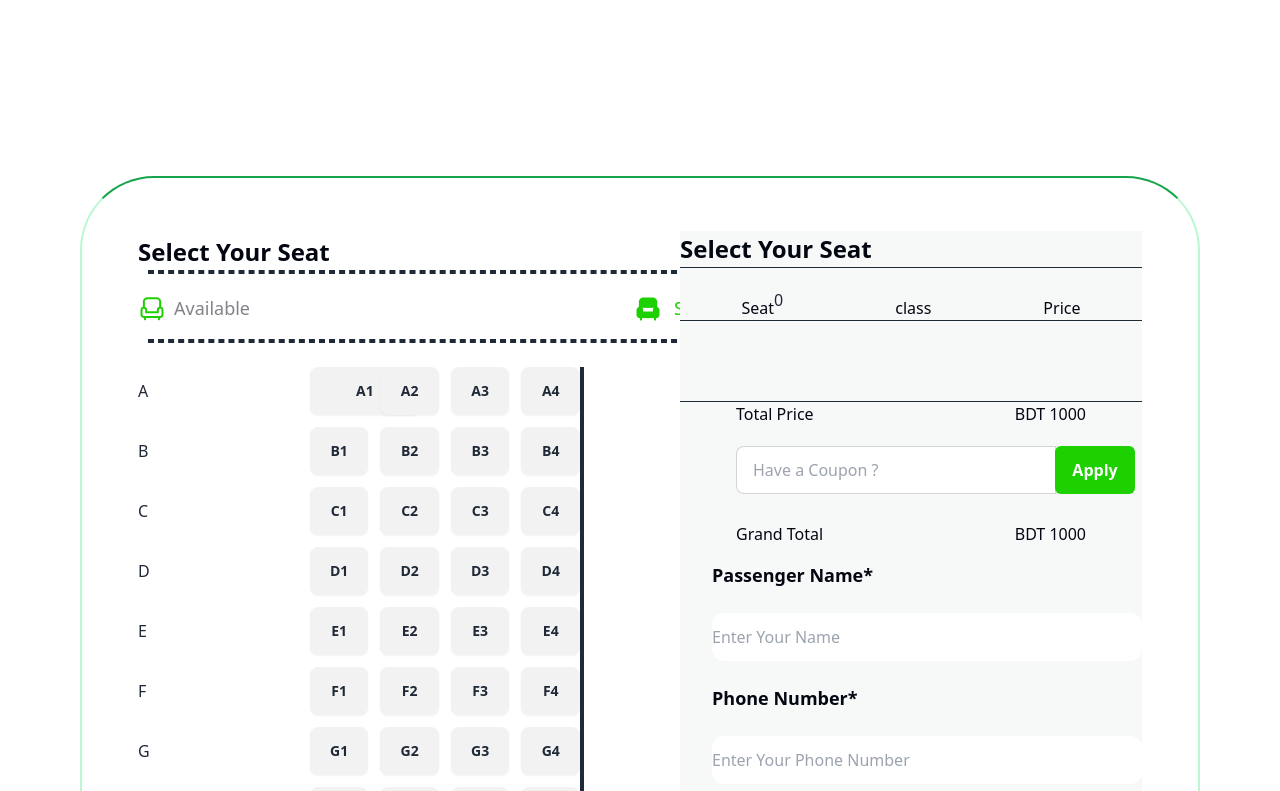
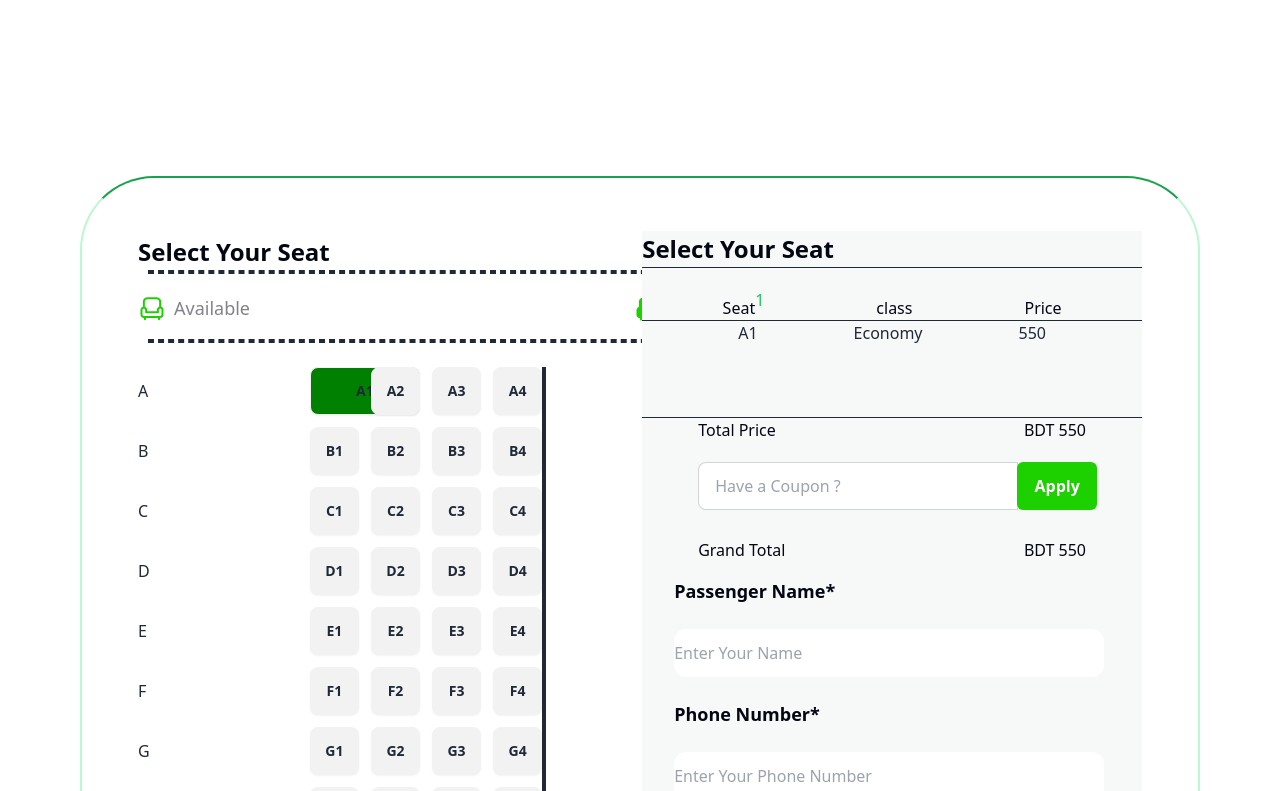
Before and after one commit to NadimSrabon/Assignment-5, a plain HTML site: page index.html in a window 1280 px wide. Both pictures are taken after a click on the button "A1". Shown: the part 2410-3201 px from the top of the page. Drawn offline with nearby package versions, Linux system fonts and the light colour scheme.

Commit message:
half done

```diff
--- a/index.html
+++ b/index.html
@@ -83,7 +83,9 @@
                             you with a reliable, convenient, and enjoyable bus travel experience. So, fasten your
                             seatbelts, sit back, and let take you places!</p>
                         <a href="#tecket-place">
-                                <button class="w-[170px] h-[65px] rounded-xl bg-[#1DD100] text-black text-[20] font-[700]">Buy Tickets</button>
+                            <button
+                                class="w-[170px] h-[65px] rounded-xl bg-[#1DD100] text-black text-[20] font-[700]">Buy
+                                Tickets</button>
                         </a>
                     </div>
                 </div>
@@ -180,13 +182,15 @@
         </section>
 
 
-        <section class="mt-36 mx-20 font-raleway bg-[#F7F8F8] border-2 border-t-green-600 border-r-green-200 border-l-green-200 border-b-green-600 rounded-[74px] ">
+        <section
+            class="mt-36 mx-20 font-raleway bg-[#F7F8F8] border-2 border-t-green-600 border-r-green-200 border-l-green-200 border-b-green-600 rounded-[74px] ">
 
             <div>
                 <div class="pt-14 space-y-6">
 
                     <h2 id="tecket-place" class="text-[#030712] text-[40px] font-[700] text-center">P Paribahan</h2>
-                    <p class="text-[#03071299] text-[18px] font-[400] text-center px-32 pb-8">After completing your booking,
+                    <p class="text-[#03071299] text-[18px] font-[400] text-center px-32 pb-8">After completing your
+                        booking,
                         you'll receive an instant e-ticket with all the details you need for your trip. No need to print
                         anything – just show your e-ticket on your mobile device and board the bus hassle-free.</p>
 
@@ -208,7 +212,8 @@
                             <div
                                 class="h-[56px] w-[180px] rounded-2xl bg-[#1DD1001A] flex justify-center items-center gap-3 mt-9">
                                 <img src="images/seat-green.png" alt="">
-                                <p class="text-[18px] font-[500]"><span>40 </span><span>Seats Left</span></p>
+                                <p class="text-[18px] font-[500]"><span id="seat-left">40 </span><span> Seats
+                                        Left</span></p>
                             </div>
                         </div>
                         <div class="mt-10 h-[280px] w-[800px] bg-[#F7F8F8] ml-5 rounded-3xl px-5">
@@ -261,7 +266,8 @@
             </div>
         </section>
 
-        <section class="mt-44 mx-20 h-[850px] border-2 border-t-green-600 border-b-green-600 border-r-green-200 border-l-green-200  rounded-[74px] p-14">
+        <section
+            class="mt-44 mx-20 h-[850px] border-2 border-t-green-600 border-b-green-600 border-r-green-200 border-l-green-200  rounded-[74px] p-14">
 
             <div>
                 <div>
@@ -300,7 +306,46 @@
 
                         </div>
                         <div class="ml-40 grid grid-cols-4 gap-3 border-r-4">
-                            <button class="btn w-[110px]">A1</button> <button class="btn">A2</button> <button class="btn">A3</button> <button class="btn">A4</button> <button class="btn">B1</button> <button class="btn">B2</button> <button class="btn">B3</button> <button class="btn">B4</button> <button class="btn">C1</button> <button class="btn">C2</button> <button class="btn">C3</button> <button class="btn">C4</button> <button class="btn">D1</button> <button class="btn">D2</button> <button class="btn">D3</button> <button class="btn">D4</button> <button class="btn">E1</button> <button class="btn">E2</button> <button class="btn">E3</button> <button class="btn">E4</button> <button class="btn">F1</button> <button class="btn">F2</button> <button class="btn">F3</button> <button class="btn">F4</button> <button class="btn">G1</button> <button class="btn">G2</button> <button class="btn">G3</button> <button class="btn">G4</button> <button class="btn">H1</button> <button class="btn">H2</button> <button class="btn">H3</button> <button class="btn">H4</button> <button class="btn">I1</button> <button class="btn">I2</button> <button class="btn">I3</button> <button class="btn">I4</button> <button class="btn">J1</button> <button class="btn">J2</button> <button class="btn">J3</button> <button class="btn">J4</button>
+                            <button onclick="changeColor(1)" id="button1" class="btn w-[110px] dus">A1</button> <button
+                                onclick="changeColor(2)" id="button2" class="btn dus">A2</button> <button
+                                onclick="changeColor(3)" id="button3" class="btn dus">A3</button> <button
+                                onclick="changeColor(4)" id="button4" class="btn dus">A4</button> <button
+                                onclick="changeColor(5)" id="button5" class="btn dus">B1</button> <button
+                                onclick="changeColor(6)" id="button6" class="btn dus">B2</button> <button
+                                onclick="changeColor(7)" id="button7" class="btn dus">B3</button> <button
+                                onclick="changeColor(8)" id="button8" class="btn dus">B4</button> <button
+                                onclick="changeColor(9)" id="button9" class="btn dus">C1</button> <button
+                                onclick="changeColor(10)" id="button10" class="btn dus">C2</button> <button
+                                onclick="changeColor(11)" id="button11" class="btn dus">C3</button> <button
+                                onclick="changeColor(12)" id="button12" class="btn dus">C4</button> <button
+                                onclick="changeColor(13)" id="button13" class="btn dus">D1</button> <button
+                                onclick="changeColor(14)" id="button14" class="btn dus">D2</button> <button
+                                onclick="changeColor(15)" id="button15" class="btn dus">D3</button> <button
+                                onclick="changeColor(16)" id="button16" class="btn dus">D4</button> <button
+                                onclick="changeColor(17)" id="button17" class="btn dus">E1</button> <button
+                                onclick="changeColor(18)" id="button18" class="btn dus">E2</button> <button
+                                onclick="changeColor(19)" id="button19" class="btn dus">E3</button> <button
+                                onclick="changeColor(20)" id="button20" class="btn dus">E4</button> <button
+                                onclick="changeColor(21)" id="button21" class="btn dus">F1</button> <button
+                                onclick="changeColor(22)" id="button22" class="btn dus">F2</button> <button
+                                onclick="changeColor(23)" id="button23" class="btn dus">F3</button> <button
+                                onclick="changeColor(24)" id="button24" class="btn dus">F4</button> <button
+                                onclick="changeColor(25)" id="button25" class="btn dus">G1</button> <button
+                                onclick="changeColor(26)" id="button26" class="btn dus">G2</button> <button
+                                onclick="changeColor(27)" id="button27" class="btn dus">G3</button> <button
+                                onclick="changeColor(28)" id="button28" class="btn dus">G4</button> <button
+                                onclick="changeColor(29)" id="button29" class="btn dus">H1</button> <button
+                                onclick="changeColor(30)" id="button30" class="btn dus">H2</button> <button
+                                onclick="changeColor(31)" id="button31" class="btn dus">H3</button> <button
+                                onclick="changeColor(32)" id="button32" class="btn dus">H4</button> <button
+                                onclick="changeColor(33)" id="button33" class="btn dus">I1</button> <button
+                                onclick="changeColor(34)" id="button34" class="btn dus">I2</button> <button
+                                onclick="changeColor(35)" id="button35" class="btn dus">I3</button> <button
+                                onclick="changeColor(36)" id="button36" class="btn dus">I4</button> <button
+                                onclick="changeColor(37)" id="button37" class="btn dus">J1</button> <button
+                                onclick="changeColor(38)" id="button38" class="btn dus">J2</button> <button
+                                onclick="changeColor(39)" id="button39" class="btn dus">J3</button> <button
+                                onclick="changeColor(40)" id="button40" class="btn dus">J4</button>
                         </div>
                     </div>
                 </div>
@@ -311,7 +356,7 @@
                         <div class="flex">
 
                             <p class="text-[#030712] text-[16px] font-[500]">Seat</p>
-                            <h4 class="-translate-y-2"><span>0</span></h4>
+                            <h4 class="-translate-y-2"><span id="seat-increase" class="text-green-500">0</span></h4>
 
                         </div>
 
@@ -319,16 +364,21 @@
 
                             <p class="text-[#030712] text-[16px] font-[500]">class</p>
 
+
                         </div>
 
                         <div>
 
                             <p class="text-[#030712] text-[16px] font-[500]">Price</p>
 
+
                         </div>
                     </div>
                     <hr>
-                    <div class="h-20">
+                    <div class="h-24 flex px-24 gap-24">
+                        <p id="seat-name"></p>
+                        <p id="seat-form"></p>
+                        <p id="seat-price"></p>
 
                     </div>
                     <hr>
@@ -340,7 +390,7 @@
 
                         <div>
 
-                            <h3 class="text-[#030712] text-[16px] font-[500]">BDT <span>1000</span></h3>
+                            <h3 class="text-[#030712] text-[16px] font-[500]">BDT <span id="total-price">0</span></h3>
 
                         </div>
                     </div>
@@ -348,15 +398,10 @@
                     <br>
                     <div class="ml-14 -translate-y-7">
                         <div class="join">
-                            <input
-                              id="input-field"
-                              class="input input-bordered join-item w-80"
-                              placeholder="Have a Coupon ?"/>
-                            <button
-                              id="apply-btn"
-                              class="h-12 w-20 rounded-md bg-[#1DD100] text-white font-bold"
-                            >
-                              Apply
+                            <input id="input-field" class="input input-bordered join-item w-80"
+                                placeholder="Have a Coupon ?" />
+                            <button class="h-12 w-20 rounded-md bg-[#1DD100] text-white font-bold">
+                                <span id="apply-btn">Apply</span>
                             </button>
                         </div>
                     </div>
@@ -369,28 +414,35 @@
 
                         <div>
 
-                            <p class="text-[#030712] text-[16px] font-[500]">BDT <span>1000</span></p>
+                            <p class="text-[#030712] text-[16px] font-[500]">BDT <span id="grand-total">0</span></p>
 
 
                         </div>
                     </div>
                     <div class="mt-4 pl-8 ">
                         <form action="">
-                            <label for=""><p class="text-[#030712] text-[18px] font-[700]">Passenger Name*</p></label>
+                            <label for="">
+                                <p class="text-[#030712] text-[18px] font-[700]">Passenger Name*</p>
+                            </label>
                             <br>
                             <input class="w-[430px] h-12 rounded-xl" type="text" placeholder="Enter Your Name">
                             <br>
                             <br>
-                            <label for=""><p class="text-[#030712] text-[18px] font-[700]">Phone Number*</p></label>
+                            <label for="">
+                                <p class="text-[#030712] text-[18px] font-[700]">Phone Number*</p>
+                            </label>
                             <br>
                             <input class="w-[430px] h-12 rounded-xl" type="text" placeholder="Enter Your Phone Number">
-                            <br>                            <br>
-                            <label for=""><p class="text-[#030712] text-[18px] font-[700]">Email Id</p></label>
+                            <br> <br>
+                            <label for="">
+                                <p class="text-[#030712] text-[18px] font-[700]">Email Id</p>
+                            </label>
                             <br>
                             <input class="w-[430px] h-12 rounded-xl" type="text" placeholder="Enter Your Email Id">
                         </form>
                         <div class="mt-4">
-                            <button class="w-[430px] h-[55px] rounded-2xl bg-[#1DD100] text-white text-[20] font-[700]">Next</button>
+                            <button
+                            onclick="my_modal_1.showModal()" class="w-[430px] h-[55px] rounded-2xl bg-[#1DD100] text-white text-[20] font-[700]">Next</button>
                         </div>
                         <div class="mt-2 flex gap-20 px-9">
                             <div class="border-b-2">
@@ -408,6 +460,7 @@
         </section>
 
     </main>
+
 
     <footer class="bg-[#030712] font-raleway mt-44 h-[450px]">
 
@@ -433,7 +486,8 @@
         <div class="flex justify-center gap-56 mt-16">
 
             <div>
-                    <p class="text-[#FFFFFFB3] text-[16px] font-[400]">@all rights reserved, P-Ticket services limited.2024</p>
+                <p class="text-[#FFFFFFB3] text-[16px] font-[400]">@all rights reserved, P-Ticket services limited.2024
+                </p>
             </div>
 
             <div>
@@ -460,9 +514,23 @@
 
         </div>
         </nav>
+        <!-- Open the modal using ID.showModal() method -->
+        <dialog id="my_modal_1" class="modal">
+            <div class="modal-box">
+                <h3 class="font-bold text-lg">Hello!</h3>
+                <p class="py-4">Press ESC key or click the button below to close</p>
+                <div class="modal-action">
+                    <form method="dialog">
+                        <!-- if there is a button in form, it will close the modal -->
+                        <button class="btn">Close</button>
+                    </form>
+                </div>
+            </div>
+        </dialog>
 
     </footer>
 
 </body>
+<script src="./work.js"></script>
 
 </html>
--- /dev/null
+++ b/work.js
@@ -0,0 +1,111 @@
+
+// function getClick(){
+//     const btn = document.querySelectorAll('h4')
+//     console.log(btn)
+//     btn.classList.add('bg-green-400');
+
+// }
+
+let arr = [];
+function changeColor(buttonNumber) {
+    // Reset background color for all buttons
+    // for (let i = 1; i <= 10; i++) {
+    //   const button = document.getElementById('button' + i);
+    //   button.style.backgroundColor = '';
+    // }
+    if(arr.length >= 4){
+        alert("Sorry You Can Not Pick More Than 4 seats");
+        return
+    }
+    const clickedButton = document.getElementById('button' + buttonNumber);
+    clickedButton.style.backgroundColor = 'green';
+    arr.push(clickedButton);
+
+ }
+
+let seat = 40;
+let count = 1;
+let total = 0;
+let grandTotal = 0;
+const random = document.querySelectorAll(".dus")
+
+ for(let i = 0; i<random.length;i++){
+    const btn = random[i];
+    console.log(btn)
+
+
+    btn.addEventListener("click", function(){
+
+        const remainSeat = document.getElementById("seat-left");
+        remainSeat.innerText=seat-1;
+        seat--;
+
+
+        const seatIncrease = document.getElementById("seat-increase");
+        seatIncrease.innerText=count;
+        count++;
+
+
+        const sit = document.getElementById("seat-name");
+        // const li = document.createElement("li");
+        const p = document.createElement("p");
+        p.innerText=btn.innerText
+        // li.appendChild(p)
+        sit.appendChild(p)
+
+
+        const cls = document.getElementById("seat-form");
+        const p1 = document.createElement("p");
+        p1.innerText='Economy';
+        cls.appendChild(p1)
+
+
+        const money = document.getElementById("seat-price");
+        const p2 = document.createElement("p");
+        p2.innerText="550";
+        money.appendChild(p2)
+
+
+        const totalPrice = document.getElementById("total-price");
+        total = total+550;
+        totalPrice.innerText=total;
+
+        const grandTotalPrice = document.getElementById("grand-total");
+        grandTotal = grandTotal+550;
+        grandTotalPrice.innerText=grandTotal;
+    })
+
+ }
+
+
+ const btnPressed = document.getElementById("apply-btn");
+ btnPressed.addEventListener("click",function(){
+    const couponElement = document.getElementById("input-field").value;
+    // const couponCode = couponElement.split(' ').join("").toUppercase();
+    const totalPrice = parseFloat(document.getElementById("total-price").innerText)
+    const grandTotalPrice = parseFloat(document.getElementById("grand-total").innerText)
+    if(totalPrice >=2200){
+        if(couponElement === "NEW15"){
+
+            const discountField = document.getElementById("grand-total");
+            const totalDiscount = grandTotalPrice * 0.15;
+            discountField.innerText=totalPrice-totalDiscount;
+            document.getElementById("input-field").value = "";
+
+        }else if(couponElement === "Couple 20"){
+
+            const discountField = document.getElementById("grand-total");
+            const totalDiscount = grandTotalPrice * 0.2;
+            discountField.innerText=totalPrice-totalDiscount;
+            document.getElementById("input-field").value = "";
+
+
+        }else{
+            alert("Invalid Coupon")
+            return
+            // document.getElementById("input-field").value = "";
+
+    }
+
+    }
+ })
```
Also changed, not shown: images/playstore.png (deleted). Lines whose indentation alone changed are shown as unchanged.
